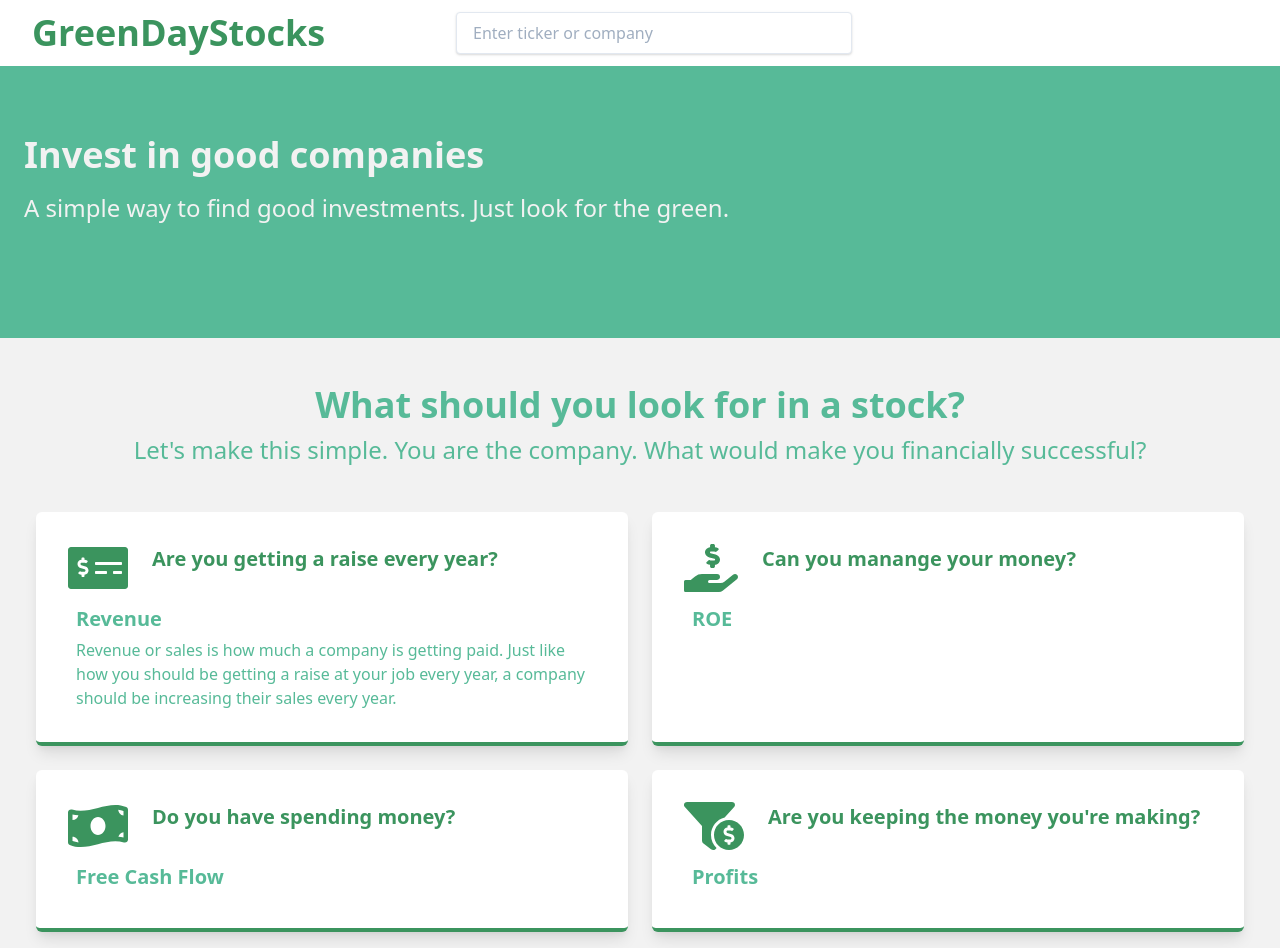
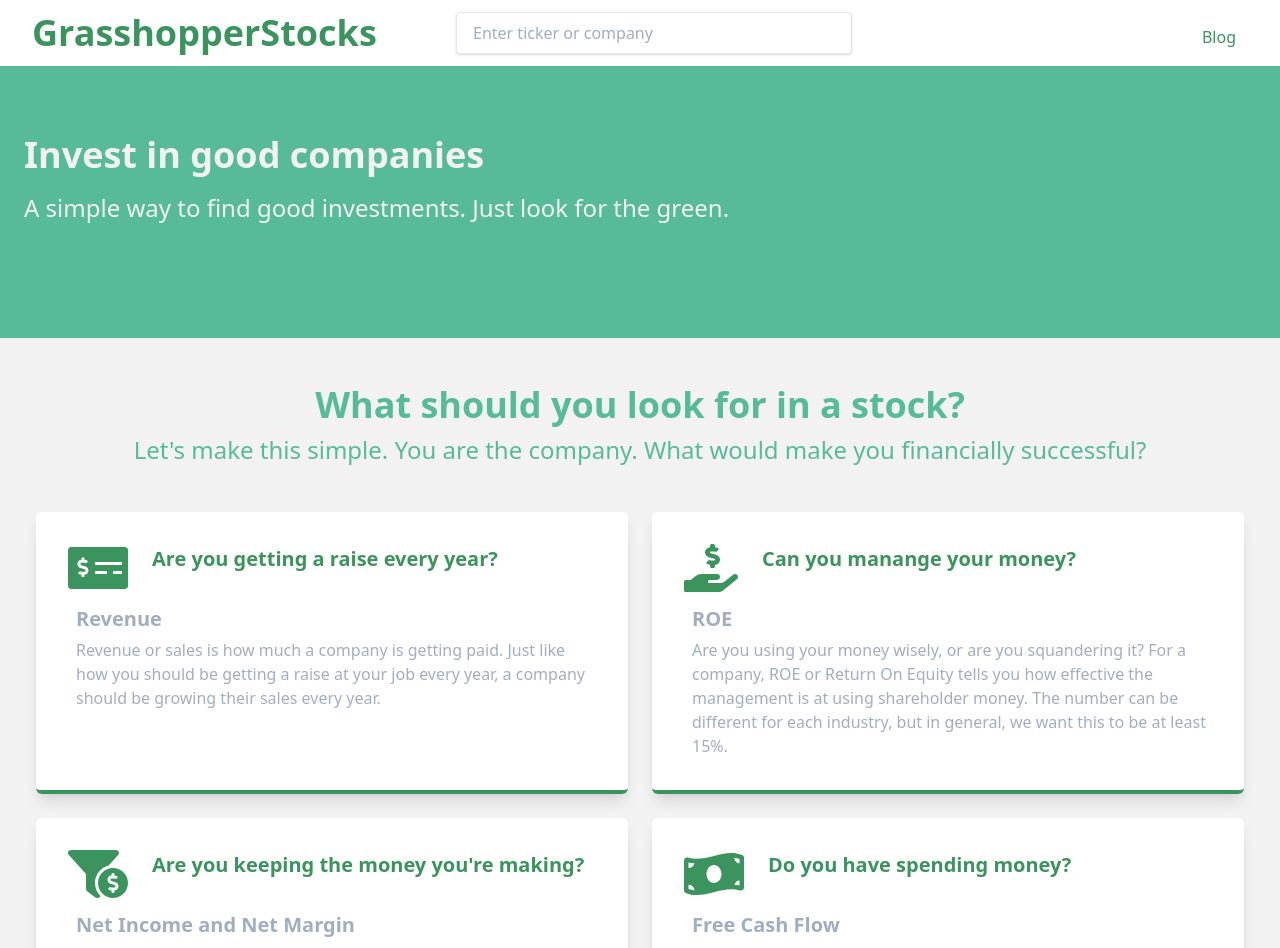
Before and after one commit to StockScripts/stock-analysis-react, a React (Create React App) app: page / in a window 1280 px wide. Shown: the top 948 px of the page. Built offline with nearby package versions, Linux system fonts and the light colour scheme.

Commit message:
Update name

```diff
--- a/src/home/Home.js
+++ b/src/home/Home.js
@@ -43,25 +43,28 @@ export default function Home() {
               subtitle="Revenue"
               icon={faMoneyCheckAlt}
               content="Revenue or sales is how much a company is getting paid. Just like how you should be getting a
-                raise at your job every year, a company should be increasing their sales every year."
+                raise at your job every year, a company should be growing their sales every year."
             />
             <ChecklistItem
               title="Can you manange your money?"
               subtitle="ROE"
               icon={faHandHoldingUsd}
+              content="Are you using your money wisely, or are you squandering it? For a company, ROE or Return On Equity tells you how effective the management is at using shareholder money. The number can be different for each industry,
+                but in general, we want this to be at least 15%."
+            />
+            <ChecklistItem
+              title="Are you keeping the money you're making?"
+              subtitle="Net Income and Net Margin"
+              icon={faFunnelDollar}
               content=""
             />
             <ChecklistItem
               title="Do you have spending money?"
               subtitle="Free Cash Flow"
               icon={faMoneyBillWave}
-              content=""
-            />
-            <ChecklistItem
-              title="Are you keeping the money you're making?"
-              subtitle="Profits"
-              icon={faFunnelDollar}
-              content=""
+              content={`Free cash flow is the money left over after a company pays for what it needs to operate.
+                For you, it's what's left after you pay your bills, gas, groceries, and other expenses.
+                It's money you have for the fun stuff. You should have \"fun money\" left over after each paycheck, and so should a company.`}
             />
             <ChecklistItem
               title="Can you pay your bills?"
@@ -79,7 +82,7 @@ export default function Home() {
               title="Can you afford your debt?"
               subtitle="Debt"
               icon={faCreditCard}
-              content=""
+              content="Are you able to pay for your debt with the money you're making? That means net income should be at least five times the amount of debt."
             />
             <ChecklistItem
               title="Are you financially stable?"
--- a/src/home/checklistItem.js
+++ b/src/home/checklistItem.js
@@ -12,8 +12,8 @@ export function ChecklistItem({title, subtitle, icon, content}) {
             </div>
             <div className={`font-bold text-xl ml-6`}>{title}</div>
           </div>
-          <div className={`font-bold text-palette-green-med mt-3 ml-2 text-xl`}>{subtitle}</div>
-          <div className={`text-palette-green-med mt-1 ml-2`}>{content}</div>
+          <div className={`font-bold text-gray-500 mt-3 ml-2 text-xl`}>{subtitle}</div>
+          <div className={`text-gray-500 mt-1 ml-2`}>{content}</div>
         </div>
       </div>
     </div>
--- a/src/index.css
+++ b/src/index.css
@@ -1,6 +1,7 @@
 body {
   height: 100%;
   margin: 0;
+  /* font-family: 'Varela Round', sans-serif; */
   font-family: -apple-system, BlinkMacSystemFont, 'Segoe UI', 'Roboto', 'Oxygen',
     'Ubuntu', 'Cantarell', 'Fira Sans', 'Droid Sans', 'Helvetica Neue',
     sans-serif;
--- a/src/navBar/NavBar.js
+++ b/src/navBar/NavBar.js
@@ -10,7 +10,7 @@ function NavBar() {
         <div class="flex flex-shrink md:w-1/3 justify-center md:justify-start text-white ml-3">
           <a className="text-palette-green-dark no-underline hover:no-underline font-bold text-2xl lg:text-4xl"  href="/">
             {/* <FontAwesomeIcon icon={faChartLine} /> */}
-            <span className="ml-4">GreenDayStocks</span>
+            <span className="ml-4">GrasshopperStocks</span>
           </a>
         </div>
         <div className="flex flex-1 md:w-1/3 justify-center md:justify-start text-white px-2">
@@ -28,10 +28,10 @@ function NavBar() {
         <div className="flex w-full pt-2 content-center justify-between md:w-1/3 md:justify-end">
           <ul className="list-reset flex justify-between flex-1 md:flex-none items-center">
             {/* <li className="flex-1 md:flex-none md:mr-3">
-              <a className="inline-block py-2 px-4 text-white no-underline" href="#">Active</a>
-            </li>
+              <a className="inline-block py-2 px-4 text-gray no-underline" href="#">Active</a>
+            </li> */}
             <li className="flex-1 md:flex-none md:mr-3">
-              <a className="inline-block text-gray-600 no-underline hover:text-gray-200 hover:text-underline py-2 px-4" href="#">link</a>
+              <a className="inline-block text-palette-green-dark no-underline hover:text-palette-green-med py-2 px-4" href="http://blog.grasshopperstocks.com">Blog</a>
             </li>
             <li className="flex-1 md:flex-none md:mr-3">
               <div className="relative inline-block">
@@ -43,7 +43,7 @@ function NavBar() {
                     <a href="#" className="p-2 hover:bg-gray-800 text-white text-sm no-underline hover:no-underline block"><i class="fas fa-sign-out-alt fa-fw"></i> Log Out</a>
                 </div>
               </div>
-            </li> */}
+            </li>
           </ul>
         </div>
       </div>
```
